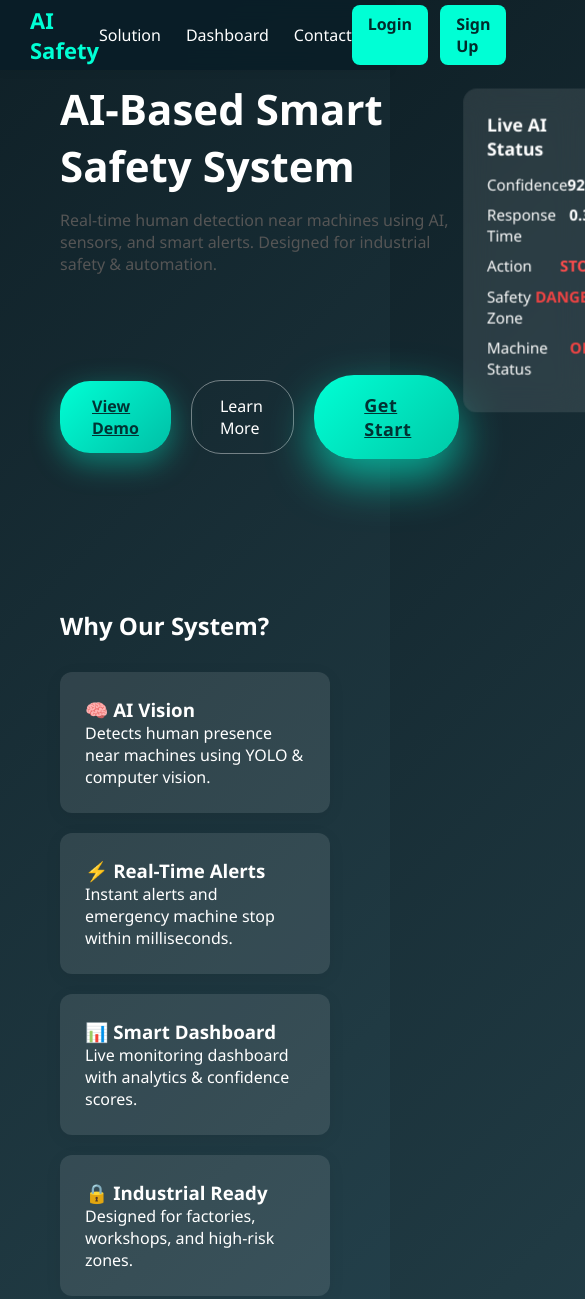
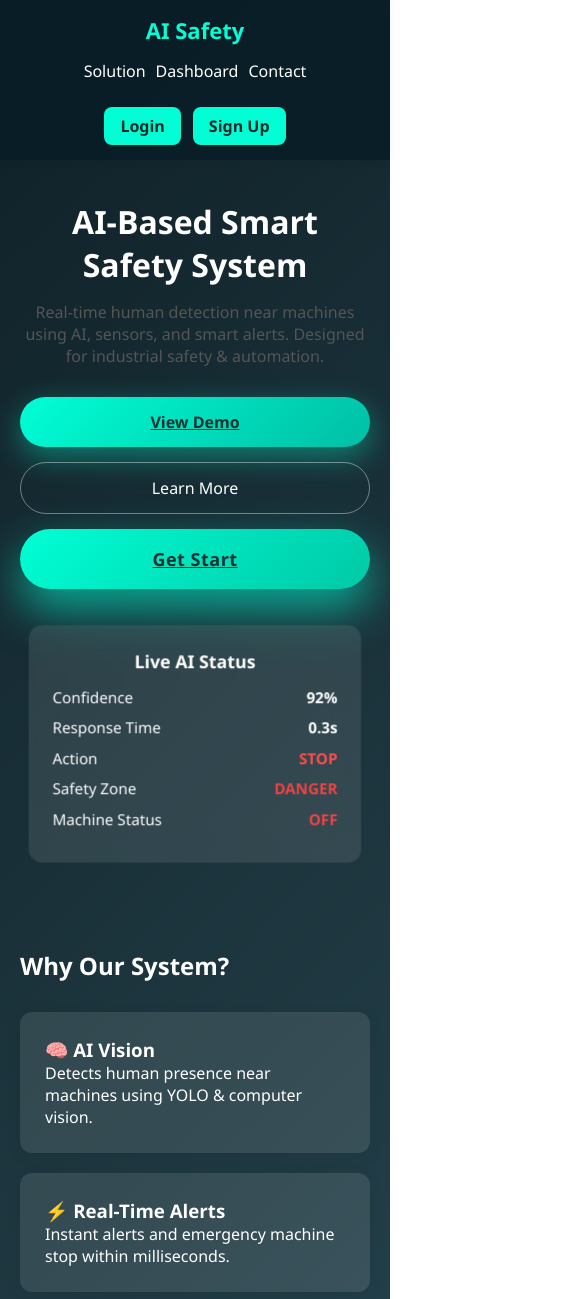
Before and after one commit to pateladil910/ImpactThon, a website: page Frontend/pages/index.html in a window 390 px wide. Shown: the top 1299 px of the page, 585 px wide, since content can reach past the window. Drawn offline with Linux system fonts and the light colour scheme.

Commit message:
make device responsive

```diff
--- a/Frontend/css/dashboard.css
+++ b/Frontend/css/dashboard.css
@@ -170,6 +170,7 @@ body {
     grid-template-columns: 1fr 1fr;
     grid-template-rows: auto;
   }
+
   .box.camera {
     grid-row: span 1;
   }
@@ -179,8 +180,25 @@ body {
   .dashboard-grid {
     grid-template-columns: 1fr;
   }
+
   .main {
     padding: 30px 20px;
+  }
+
+  .navbar {
+    flex-direction: column;
+    padding: 15px 20px;
+    gap: 15px;
+  }
+
+  .nav-links {
+    flex-wrap: wrap;
+    justify-content: center;
+    gap: 15px;
+  }
+
+  .profile-box {
+    margin-top: 10px;
   }
 }
 
@@ -188,14 +206,17 @@ body {
 body::-webkit-scrollbar {
   width: 8px;
 }
+
 body::-webkit-scrollbar-track {
   background: rgba(255, 255, 255, 0.1);
   border-radius: 4px;
 }
+
 body::-webkit-scrollbar-thumb {
   background: rgba(255, 255, 255, 0.3);
   border-radius: 4px;
 }
+
 body::-webkit-scrollbar-thumb:hover {
   background: rgba(255, 255, 255, 0.5);
 }
@@ -246,13 +267,19 @@ table {
   border-collapse: collapse;
 }
 
-th, td {
+th,
+td {
   padding: 12px;
   border-bottom: 1px solid #334155;
 }
 
-.safe-text { color: #22c55e; }
-.danger-text { color: #ef4444; }
+.safe-text {
+  color: #22c55e;
+}
+
+.danger-text {
+  color: #ef4444;
+}
 
 /* Last Detection Card */
 .last-detection-card {
--- a/Frontend/css/style.css
+++ b/Frontend/css/style.css
@@ -16,9 +16,9 @@ body {
   justify-content: space-between;
   align-items: center;
   padding: 18px 60px;
-    background: rgba(255,255,255,0.08);
+  background: rgba(255, 255, 255, 0.08);
   backdrop-filter: blur(10px);
-    box-shadow: 0 2px 10px rgba(0,0,0,0.05);
+  box-shadow: 0 2px 10px rgba(0, 0, 0, 0.05);
 }
 
 .logo {
@@ -74,6 +74,7 @@ body {
   color: #555;
   margin-bottom: 25px;
 }
+
 .hero-buttons {
   margin-bottom: 10px;
 }
@@ -100,7 +101,7 @@ body {
 
 /* HERO CARD */
 .hero-card {
-    background: rgba(255,255,255,0.1);
+  background: rgba(255, 255, 255, 0.1);
   backdrop-filter: blur(15px);
   padding: 25px;
   border-radius: 14px;
@@ -137,15 +138,15 @@ body {
 }
 
 .card {
-    background: rgba(255,255,255,0.1);
+  background: rgba(255, 255, 255, 0.1);
   padding: 25px;
   border-radius: 12px;
-    box-shadow: 0 4px 18px rgba(0,0,0,0.06);
+  box-shadow: 0 4px 18px rgba(0, 0, 0, 0.06);
 }
 
 .card:hover {
   transform: translateY(-8px);
-    box-shadow: 0 10px 30px rgba(0,0,0,0.3);
+  box-shadow: 0 10px 30px rgba(0, 0, 0, 0.3);
 }
 
 /* SAFETY COLORS */
@@ -175,7 +176,7 @@ body {
 
 /* CTA */
 .cta {
-    background: rgba(0,0,0,0.25);
+  background: rgba(0, 0, 0, 0.25);
   color: white;
   text-align: center;
   padding: 60px;
@@ -198,7 +199,8 @@ footer {
 
 .get-started-btn {
   display: inline-block;
-    padding: 14px 36px;      /* bigger button */
+  padding: 14px 36px;
+  /* bigger button */
   font-size: 16px;
   font-weight: 600;
   border-radius: 8px;
@@ -215,16 +217,18 @@ footer {
 }
 
 .hero-card {
-    transform: translateY(-20px);   /* move upward */
-    scale: 0.95;                    /* slightly smaller */
+  transform: translateY(-20px);
+  /* move upward */
+  scale: 0.95;
+  /* slightly smaller */
 }
 
 /* ===== SETUP PAGE HERO ===== */
 .setup-hero {
   min-height: 90vh;
   background:
-        radial-gradient(circle at 25% 30%, rgba(0,255,220,0.12), transparent 40%),
-        radial-gradient(circle at 80% 60%, rgba(0,180,255,0.12), transparent 45%),
+    radial-gradient(circle at 25% 30%, rgba(0, 255, 220, 0.12), transparent 40%),
+    radial-gradient(circle at 80% 60%, rgba(0, 180, 255, 0.12), transparent 45%),
     linear-gradient(135deg, #0b1f26, #102e36 45%, #0e3b3b);
   display: flex;
   align-items: center;
@@ -251,11 +255,11 @@ footer {
 }
 
 .setup-card {
-    background: rgba(255,255,255,0.08);
+  background: rgba(255, 255, 255, 0.08);
   border-radius: 14px;
   padding: 25px;
   backdrop-filter: blur(10px);
-    box-shadow: 0 10px 30px rgba(0,0,0,0.25);
+  box-shadow: 0 10px 30px rgba(0, 0, 0, 0.25);
   transition: transform 0.3s ease;
 }
 
@@ -457,7 +461,7 @@ footer {
   background: rgba(255, 255, 255, 0.03);
   border-radius: 20px;
   padding: 40px;
-  box-shadow: 0 0 40px rgba(0,255,213,0.15);
+  box-shadow: 0 0 40px rgba(0, 255, 213, 0.15);
 }
 
 /* LEFT INFO */
@@ -494,7 +498,7 @@ footer {
 .contact-form input,
 .contact-form textarea {
   background: transparent;
-  border: 1px solid rgba(255,255,255,0.2);
+  border: 1px solid rgba(255, 255, 255, 0.2);
   padding: 12px 15px;
   margin-bottom: 15px;
   border-radius: 10px;
@@ -519,7 +523,7 @@ footer {
 
 .contact-form button:hover {
   transform: translateY(-2px);
-  box-shadow: 0 10px 25px rgba(0,255,213,0.4);
+  box-shadow: 0 10px 25px rgba(0, 255, 213, 0.4);
 }
 
 /* RESPONSIVE */
@@ -565,10 +569,10 @@ footer {
 }
 
 .feature-card {
-  background: rgba(255,255,255,0.04);
+  background: rgba(255, 255, 255, 0.04);
   padding: 30px;
   border-radius: 18px;
-  box-shadow: 0 0 30px rgba(0,255,213,0.12);
+  box-shadow: 0 0 30px rgba(0, 255, 213, 0.12);
   transition: 0.3s;
 }
 
@@ -608,7 +612,7 @@ footer {
 }
 
 .step {
-  background: rgba(255,255,255,0.05);
+  background: rgba(255, 255, 255, 0.05);
   padding: 25px;
   border-radius: 16px;
 }
@@ -748,8 +752,10 @@ footer {
 .btn-secondary {
   background: linear-gradient(135deg, #00ffd5, #00c9a7);
   color: #003333;
-    padding: 18px 50px;          /* BIGGER */
-    font-size: 18px;             /* Larger text */
+  padding: 18px 50px;
+  /* BIGGER */
+  font-size: 18px;
+  /* Larger text */
   font-weight: 700;
   border-radius: 40px;
   border: none;
@@ -775,9 +781,11 @@ footer {
   0% {
     transform: translateY(0);
   }
+
   50% {
     transform: translateY(-6px);
   }
+
   100% {
     transform: translateY(0);
   }
@@ -817,7 +825,7 @@ footer {
   border-radius: 18px;
   padding: 18px;
   backdrop-filter: blur(14px);
-    box-shadow: 0 20px 40px rgba(0,0,0,0.35);
+  box-shadow: 0 20px 40px rgba(0, 0, 0, 0.35);
   transition: transform 0.35s ease;
 }
 
@@ -873,10 +881,21 @@ footer {
   color: #332400;
 }
 
-.status-text.danger { color: red; }
-.status-text.safe { color: #00ff88; }
-.status-text.stop { color: red; }
-.status-text.off { color: orange; }
+.status-text.danger {
+  color: red;
+}
+
+.status-text.safe {
+  color: #00ff88;
+}
+
+.status-text.stop {
+  color: red;
+}
+
+.status-text.off {
+  color: orange;
+}
 
 .navbar {
   position: fixed;
@@ -898,7 +917,8 @@ footer {
 .logo {
   font-size: 22px;
   font-weight: 700;
-  color: #00ffd5;   /* bright cyan */
+  color: #00ffd5;
+  /* bright cyan */
 }
 
 .auth-buttons {
@@ -918,3 +938,112 @@ footer {
 .auth-buttons a:hover {
   opacity: 0.85;
 }
+
+/* ================= COMPREHENSIVE MOBILE RESPONSIVE ================= */
+@media (max-width: 768px) {
+
+  /* Navbar */
+  .navbar {
+    padding: 15px 20px;
+    flex-direction: column;
+    height: auto;
+    gap: 15px;
+    position: static;
+  }
+
+  .nav-links {
+    flex-wrap: wrap;
+    justify-content: center;
+    gap: 10px;
+  }
+
+  .auth-buttons {
+    margin-top: 10px;
+  }
+
+  /* Hero Sections */
+  .hero {
+    flex-direction: column;
+    padding: 40px 20px;
+    text-align: center;
+    gap: 30px;
+  }
+
+  .hero-text h1 {
+    font-size: 32px;
+  }
+
+  .hero-actions {
+    flex-direction: column;
+    gap: 15px;
+    margin-top: 30px;
+    width: 100%;
+  }
+
+  .hero-buttons {
+    display: flex;
+    flex-direction: column;
+    gap: 15px;
+  }
+
+  .hero-buttons button,
+  .btn-secondary,
+  .btn-outline,
+  .btn-primary {
+    width: 100%;
+    margin: 0;
+  }
+
+  .hero-card {
+    width: 100%;
+    transform: translateY(0);
+    margin: 0 auto;
+  }
+
+  /* General Padding Adjustments */
+  .features,
+  .setup-container,
+  .demo-video-section,
+  .solution-hero,
+  .solution-features,
+  .how-it-works,
+  .solution-cta,
+  .learn-hero,
+  .learn-section,
+  .learn-cta,
+  .news-section {
+    padding: 40px 20px;
+  }
+
+  /* Grids */
+  .feature-grid,
+  .setup-grid,
+  .steps,
+  .news-grid {
+    grid-template-columns: 1fr;
+  }
+
+  /* Specific Pages */
+  .setup-container h1,
+  .solution-hero h1,
+  .learn-hero h1 {
+    font-size: 28px;
+    text-align: center;
+  }
+
+  .demo-video-section h2,
+  .solution-cta h2,
+  .how-it-works h2,
+  .learn-cta h2 {
+    font-size: 26px;
+  }
+
+  .contact-container {
+    padding: 20px;
+  }
+
+  /* Config grid override */
+  .config-grid {
+    margin: 20px auto 40px;
+  }
+}
--- a/Frontend/pages/index.html
+++ b/Frontend/pages/index.html
@@ -1,5 +1,6 @@
 <!DOCTYPE html>
 <html lang="en">
+
 <head>
     <meta charset="UTF-8">
     <meta name="viewport" content="width=device-width, initial-scale=1.0">
@@ -7,12 +8,13 @@
     <link rel="stylesheet" href="../css/style.css">
 
     <style>
-        #profile-name{
+        #profile-name {
             margin-right: 15px;
             font-weight: bold;
             color: white;
         }
-        .logout-btn{
+
+        .logout-btn {
             padding: 8px 16px;
             margin-left: 0px;
             margin-right: 0px;
@@ -22,7 +24,8 @@
             color: white;
             cursor: pointer;
         }
-        .nav-btn{
+
+        .nav-btn {
             padding: 8px 16px;
             margin-left: 10px;
             margin-right: 10px;
@@ -33,8 +36,22 @@
             cursor: pointer;
             text-decoration: none;
         }
+
+        @media (max-width: 768px) {
+            #profile-section {
+                flex-direction: column;
+                gap: 10px;
+                margin-top: 10px;
+                align-items: center;
+            }
+
+            #profile-name {
+                margin-right: 0;
+            }
+        }
     </style>
 </head>
+
 <body>
 
     <!-- NAVBAR -->
@@ -70,7 +87,8 @@
             </p>
             <div class="hero-actions">
                 <a href="solution.html" class="btn-primary">View Demo</a>
-        <a href="learn-more.html" class="btn-outline" style="color: white; text-decoration: none;">Learn More</a>
+                <a href="learn-more.html" class="btn-outline" style="color: white; text-decoration: none;">Learn
+                    More</a>
                 <a href="setup.html" class="btn-secondary">Get Start</a>
             </div>
         </div>
@@ -172,4 +190,5 @@
     <script src="../js/script.js"></script>
 
 </body>
+
 </html>
```
Also changed, not shown: Frontend/css/auth.css (+23 -9 lines), Frontend/pages/chart.html (+26 -0 lines), Frontend/pages/history.html (+24 -2 lines), Frontend/pages/home.html (+50 -42 lines), Frontend/pages/setup.html (+14 -0 lines), Frontend/pages/temp.html (+13 -2 lines). Lines whose indentation alone changed are shown as unchanged.
